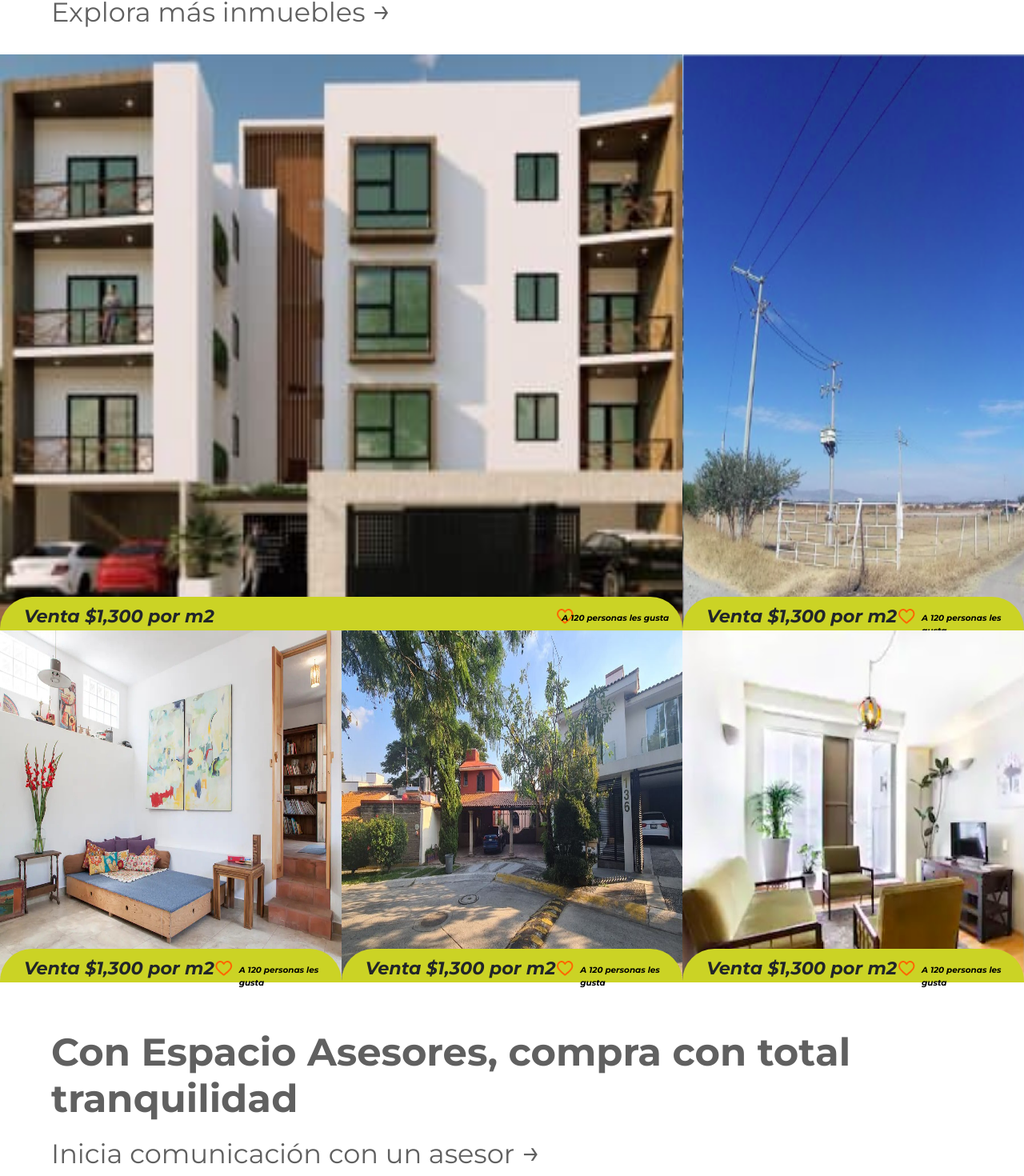
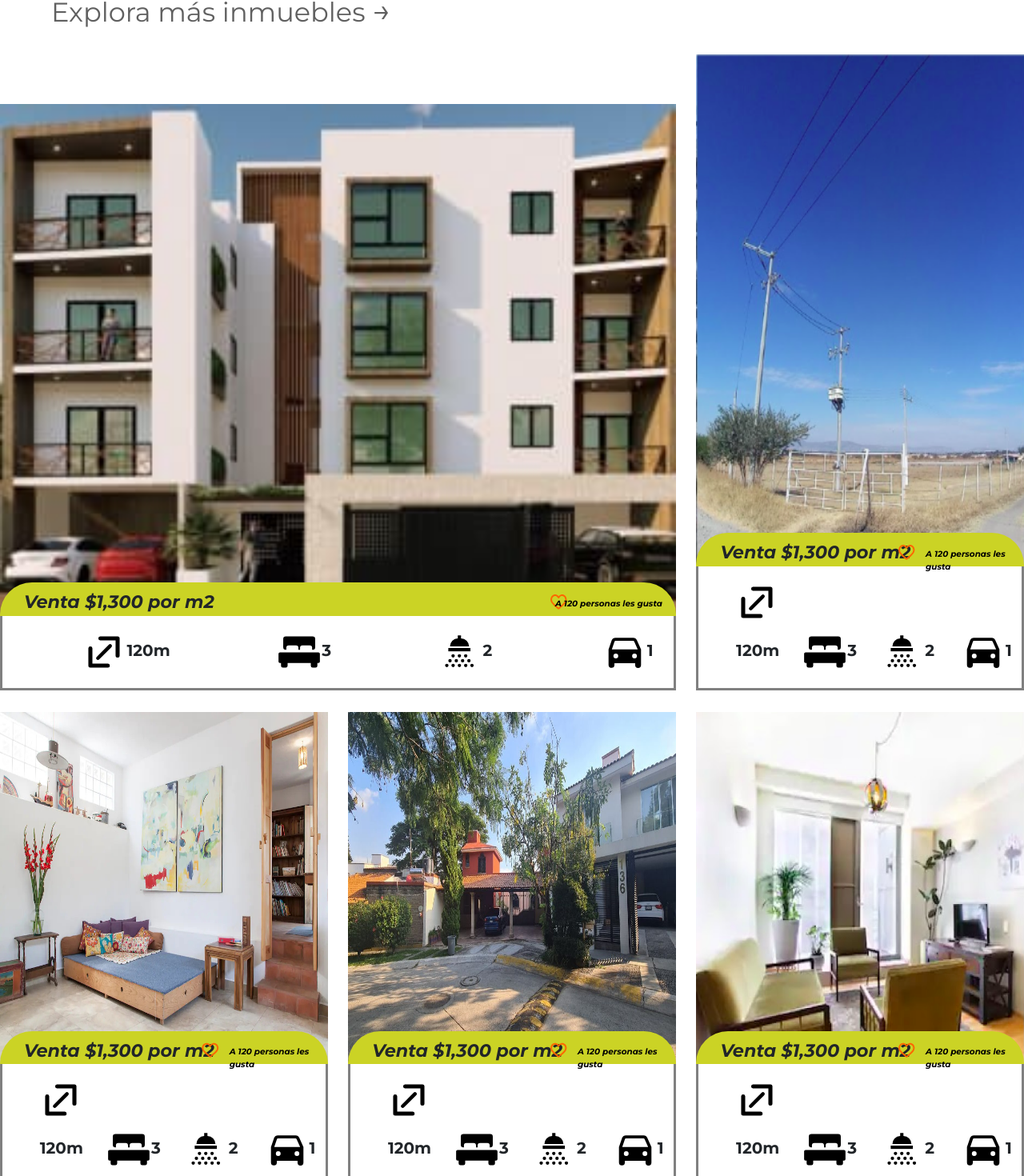
Before and after one commit to gamboamartin/easesores-web, an Angular app: page / in a window 1280 px wide. Shown: the part 1458-2928 px from the top of the page at 80% size. Built offline with nearby package versions, Linux system fonts and the light colour scheme.

Commit message:
Se ajustan imagenes inmuebles

```diff
--- a/src/app/components/casas/casas.component.css
+++ b/src/app/components/casas/casas.component.css
@@ -6,22 +6,42 @@
   position: absolute;
 }
 
-.div-general-b3{
+.div-c1{
+  height: 80vh;
+}
+
+.div-c2{
+  height: 55vh;
+  width: 32%;
+}
+
+.div-general{
   background-repeat: no-repeat;
   background-size: cover;
   position: relative;
-}
-
-.div1-b3{
-  display: grid;
-  grid-template-columns: 2fr 1fr;
-  grid-auto-rows: 90vh;
+  display: inline-block;
 }
 
 .div2-b3{
-  display: grid;
-  grid-template-columns: repeat(3, 1fr);
-  grid-auto-rows: 55vh;
+  padding-bottom: 8vh;
+}
+
+.div-info{
+  border-left: 3px solid gray;
+  border-bottom: 3px solid gray;
+  border-right: 3px solid gray;
+}
+
+.div-space{
+  width: 2%;
+  display: inline-block;
+}
+
+.div-subinfo{
+  display: inline-block;
+  font-size: 2.5vh;
+  margin-right: 2%;
+  text-align: right;
 }
 
 .div-venta-b3{
@@ -37,8 +57,9 @@
   width: 100%;
 }
 
-.right2{
-  right: 2%;
+.img-info{
+  width: 7vh;
+  display: inline;
 }
 
 .p-venta-b3{
@@ -49,6 +70,10 @@
   width: 70%;
 }
 
+.right2{
+  right: 2%;
+}
+
 .texto-valoracion{
   font-size: 1.3vh;
   color: black;
@@ -57,19 +82,51 @@
   top: 45%;
 }
 
+.width-22{
+  width: 22%;
+}
+
+.width-25{
+  width: 25%;
+}
+
+.width-32{
+  width: 32%;
+}
+
+.width-66{
+  width: 66%;
+}
+
 @media only screen and (max-width: 1101px){
   .corazon-b3 {
     right: 30%;
   }
-  .div-responsive{
-    grid-auto-rows: 350px;
-    grid-template-columns: 1fr;
+  .div2-b3{
+    padding: unset;
+  }
+  .div-general{
+    height: 40vh;
+    width: 100%;
+    margin-bottom: 80px;
+  }
+  .div-info{
+    display: block;
+  }
+  .div-subinfo{
+    font-size: 2vh;
+  }
+  .div-space{
+    display: none;
+  }
+  .img-info{
+    width: 40%;
+  }
+  .p-venta-b3{
+    font-size: 2vh;
   }
   .right2{
     right: unset;
-  }
-  .p-venta-b3{
-    font-size: 2vh;
   }
   .texto-valoracion{
     font-size: 1vh;
--- a/src/app/components/casas/casas.component.html
+++ b/src/app/components/casas/casas.component.html
@@ -1,45 +1,76 @@
- <div class="div1-b3 div-responsive">
-    <div class="div-general-b3">
-      <img class="img-b5" src="../../../assets/casas/departamentos.jpg">
+ <div class="w-100 div2-b3">
+    <div class="div-c1 div-general width-66">
+      <a href="/inmueble"><img class="img-b5" src="../../../assets/casas/departamentos.jpg"></a>
       <div class="div-venta-b3">
         <p class="p-venta-b3 Montserrat-BoldItalic">Venta $1,300 por m2</p>
         <img class="corazon-b3" src="../../../assets/casas/VISTA.WEB.ESPACIO-08.svg">
         <a class="texto-valoracion Montserrat-BoldItalic right2">A 120 personas les gusta</a>
       </div>
+      <div class="w-100 div-info width-34">
+        <div class="div-subinfo width-25 Montserrat-Bold"><img class="img-info my-4" src="../../../assets/inmueble/ICONOS%20EASESORES-18.svg">120m</div>
+        <div class="div-subinfo width-22 Montserrat-Bold"><img class="img-info my-4" src="../../../assets/inmueble/ICONOS%20EASESORES-20.svg">3</div>
+        <div class="div-subinfo width-22 Montserrat-Bold"><img class="img-info my-4" src="../../../assets/inmueble/ICONOS%20EASESORES-19.svg">2</div>
+        <div class="div-subinfo width-22 Montserrat-Bold"><img class="img-info my-4" src="../../../assets/inmueble/ICONOS%20EASESORES-21.svg">1</div>
       </div>
-    <div class="div-general-b3">
-      <img class="img-b5" src="../../../assets/casas/grassland.png">
+    </div>
+   <div class="div-space"></div>
+    <div class="div-c1 div-general width-32">
+      <a href="/inmueble"><img class="img-b5" src="../../../assets/casas/grassland.png"></a>
       <div class="div-venta-b3">
         <p class="p-venta-b3 Montserrat-BoldItalic">Venta $1,300 por m2</p>
         <img class="corazon-b3" src="../../../assets/casas/VISTA.WEB.ESPACIO-08.svg">
         <a class="texto-valoracion Montserrat-BoldItalic">A 120 personas les gusta</a>
       </div>
+      <div class="w-100 div-info">
+        <div class="div-subinfo width-25 Montserrat-Bold"><img class="img-info my-4" src="../../../assets/inmueble/ICONOS%20EASESORES-18.svg">120m</div>
+        <div class="div-subinfo width-22 Montserrat-Bold"><img class="img-info my-4" src="../../../assets/inmueble/ICONOS%20EASESORES-20.svg">3</div>
+        <div class="div-subinfo width-22 Montserrat-Bold"><img class="img-info my-4" src="../../../assets/inmueble/ICONOS%20EASESORES-19.svg">2</div>
+        <div class="div-subinfo width-22 Montserrat-Bold"><img class="img-info my-4" src="../../../assets/inmueble/ICONOS%20EASESORES-21.svg">1</div>
+      </div>
     </div>
   </div>
 
-  <div class="div2-b3 div-responsive">
-    <div class="div-general-b3">
-      <img class="img-b5" src="../../../assets/casas/bedroom.jpg">
+ <div class="w-100 div2-b3">
+   <div class="div-c2 div-general">
+     <a href="/inmueble"><img class="img-b5" src="../../../assets/casas/bedroom.jpg"></a>
      <div class="div-venta-b3">
        <p class="p-venta-b3 Montserrat-BoldItalic">Venta $1,300 por m2</p>
        <img class="corazon-b3" src="../../../assets/casas/VISTA.WEB.ESPACIO-08.svg">
        <a class="texto-valoracion Montserrat-BoldItalic">A 120 personas les gusta</a>
      </div>
+     <div class="w-100 div-info">
+       <div class="div-subinfo width-25 Montserrat-Bold"><img class="img-info my-4" src="../../../assets/inmueble/ICONOS%20EASESORES-18.svg">120m</div>
+       <div class="div-subinfo width-22 Montserrat-Bold"><img class="img-info my-4" src="../../../assets/inmueble/ICONOS%20EASESORES-20.svg">3</div>
+       <div class="div-subinfo width-22 Montserrat-Bold"><img class="img-info my-4" src="../../../assets/inmueble/ICONOS%20EASESORES-19.svg">2</div>
+       <div class="div-subinfo width-22 Montserrat-Bold"><img class="img-info my-4" src="../../../assets/inmueble/ICONOS%20EASESORES-21.svg">1</div>
      </div>
-    <div class="div-general-b3">
-      <img class="img-b5" src="../../../assets/casas/backyard.jpg">
+   </div><div class="div-space"></div>
+   <div class="div-c2 div-general">
+     <a href="/inmueble"><img class="img-b5" src="../../../assets/casas/backyard.jpg"></a>
      <div class="div-venta-b3">
        <p class="p-venta-b3 Montserrat-BoldItalic">Venta $1,300 por m2</p>
        <img class="corazon-b3" src="../../../assets/casas/VISTA.WEB.ESPACIO-08.svg">
        <a class="texto-valoracion Montserrat-BoldItalic">A 120 personas les gusta</a>
      </div>
+     <div class="w-100 div-info">
+       <div class="div-subinfo width-25 Montserrat-Bold"><img class="img-info my-4" src="../../../assets/inmueble/ICONOS%20EASESORES-18.svg">120m</div>
+       <div class="div-subinfo width-22 Montserrat-Bold"><img class="img-info my-4" src="../../../assets/inmueble/ICONOS%20EASESORES-20.svg">3</div>
+       <div class="div-subinfo width-22 Montserrat-Bold"><img class="img-info my-4" src="../../../assets/inmueble/ICONOS%20EASESORES-19.svg">2</div>
+       <div class="div-subinfo width-22 Montserrat-Bold"><img class="img-info my-4" src="../../../assets/inmueble/ICONOS%20EASESORES-21.svg">1</div>
      </div>
-    <div class="div-general-b3">
-      <img class="img-b5" src="../../../assets/casas/livingroom.png">
+   </div><div class="div-space"></div>
+   <div class="div-c2 div-general">
+     <a href="/inmueble"><img class="img-b5" src="../../../assets/casas/livingroom.png"></a>
      <div class="div-venta-b3">
        <p class="p-venta-b3 Montserrat-BoldItalic">Venta $1,300 por m2</p>
        <img class="corazon-b3" src="../../../assets/casas/VISTA.WEB.ESPACIO-08.svg">
        <a class="texto-valoracion Montserrat-BoldItalic">A 120 personas les gusta</a>
      </div>
+     <div class="w-100 div-info">
+       <div class="div-subinfo width-25 Montserrat-Bold"><img class="img-info my-4" src="../../../assets/inmueble/ICONOS%20EASESORES-18.svg">120m</div>
+       <div class="div-subinfo width-22 Montserrat-Bold"><img class="img-info my-4" src="../../../assets/inmueble/ICONOS%20EASESORES-20.svg">3</div>
+       <div class="div-subinfo width-22 Montserrat-Bold"><img class="img-info my-4" src="../../../assets/inmueble/ICONOS%20EASESORES-19.svg">2</div>
+       <div class="div-subinfo width-22 Montserrat-Bold"><img class="img-info my-4" src="../../../assets/inmueble/ICONOS%20EASESORES-21.svg">1</div>
      </div>
    </div>
+ </div>
--- a/src/app/components/inmueble/banner3-inmueble/banner3-inmueble.component.css
+++ b/src/app/components/inmueble/banner3-inmueble/banner3-inmueble.component.css
@@ -25,20 +25,12 @@
 
 .div2-b3{
   padding-bottom: 8vh;
-
 }
 
 .div-info{
   border-left: 3px solid gray;
   border-bottom: 3px solid gray;
   border-right: 3px solid gray;
-}
-
-.div-subinfo{
-  display: inline-block;
-  font-size: 2.5vh;
-  margin-right: 2%;
-  text-align: right;
 }
 
 .div-general-b3{
@@ -53,6 +45,13 @@
 .div-space{
   width: 2%;
   display: inline-block;
+}
+
+.div-subinfo{
+  display: inline-block;
+  font-size: 2.5vh;
+  margin-right: 2%;
+  text-align: right;
 }
 
 .div-venta-b3{
@@ -117,12 +116,12 @@
   font-size: 8.4vh;
 }
 
+.width-22{
+  width: 22%;
+}
+
 .width-25{
   width: 25%;
-}
-
-.width-22{
-  width: 22%;
 }
 
 @media only screen and (max-width: 1101px) {
@@ -143,15 +142,11 @@
   .div-info{
     display: block;
   }
-  .div-subinfo{
-    font-size: 2vh;
-  }
   .div-space{
     display: none;
   }
-  .div-responsive{
-    grid-auto-rows: 350px;
-    grid-template-columns: 1fr;
+  .div-subinfo{
+    font-size: 2vh;
   }
   .img-info{
     width: 40%;
--- a/src/app/components/inmueble/banner3-inmueble/banner3-inmueble.component.html
+++ b/src/app/components/inmueble/banner3-inmueble/banner3-inmueble.component.html
@@ -10,7 +10,7 @@
 
 <div class="w-100 div2-b3">
   <div class="div-general-b3">
-    <img class="img-b5" src="../../../../assets/casas/bedroom.jpg">
+    <a href="/inmueble"><img class="img-b5" src="../../../../assets/casas/bedroom.jpg"></a>
     <div class="div-venta-b3">
       <p class="p-venta-b3 Montserrat-BoldItalic">Venta $1,300 por m2</p>
       <img class="corazon-b3" src="../../../../assets/casas/VISTA.WEB.ESPACIO-08.svg">
@@ -24,7 +24,7 @@
     </div>
   </div><div class="div-space"></div>
   <div class="div-general-b3">
-    <img class="img-b5" src="../../../../assets/casas/backyard.jpg">
+    <a href="/inmueble"><img class="img-b5" src="../../../../assets/casas/backyard.jpg"></a>
     <div class="div-venta-b3">
       <p class="p-venta-b3 Montserrat-BoldItalic">Venta $1,300 por m2</p>
       <img class="corazon-b3" src="../../../../assets/casas/VISTA.WEB.ESPACIO-08.svg">
@@ -38,7 +38,7 @@
     </div>
   </div><div class="div-space"></div>
   <div class="div-general-b3">
-    <img class="img-b5" src="../../../../assets/casas/livingroom.png">
+    <a href="/inmueble"><img class="img-b5" src="../../../../assets/casas/livingroom.png"></a>
     <div class="div-venta-b3">
       <p class="p-venta-b3 Montserrat-BoldItalic">Venta $1,300 por m2</p>
       <img class="corazon-b3" src="../../../../assets/casas/VISTA.WEB.ESPACIO-08.svg">
```
Lines whose indentation alone changed are shown as unchanged.
